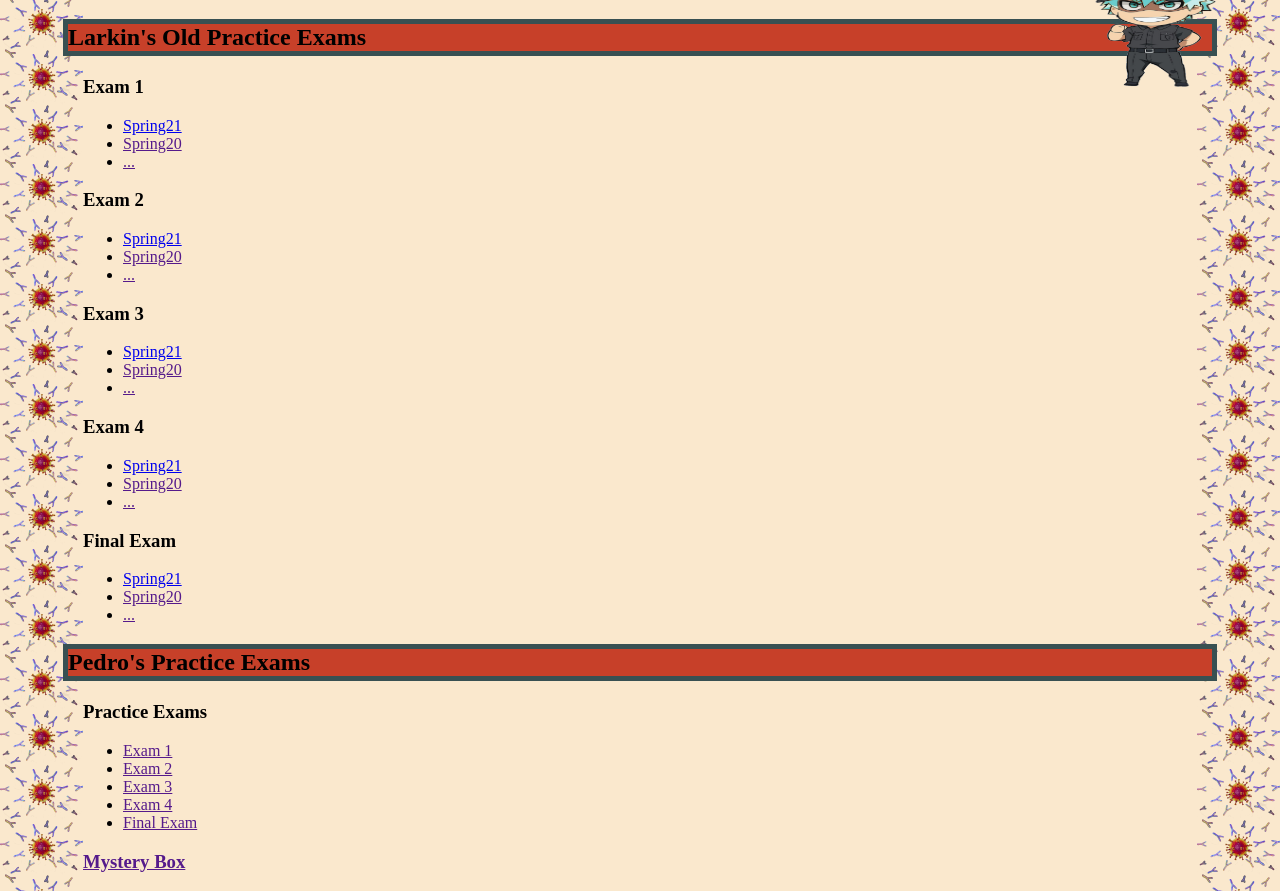
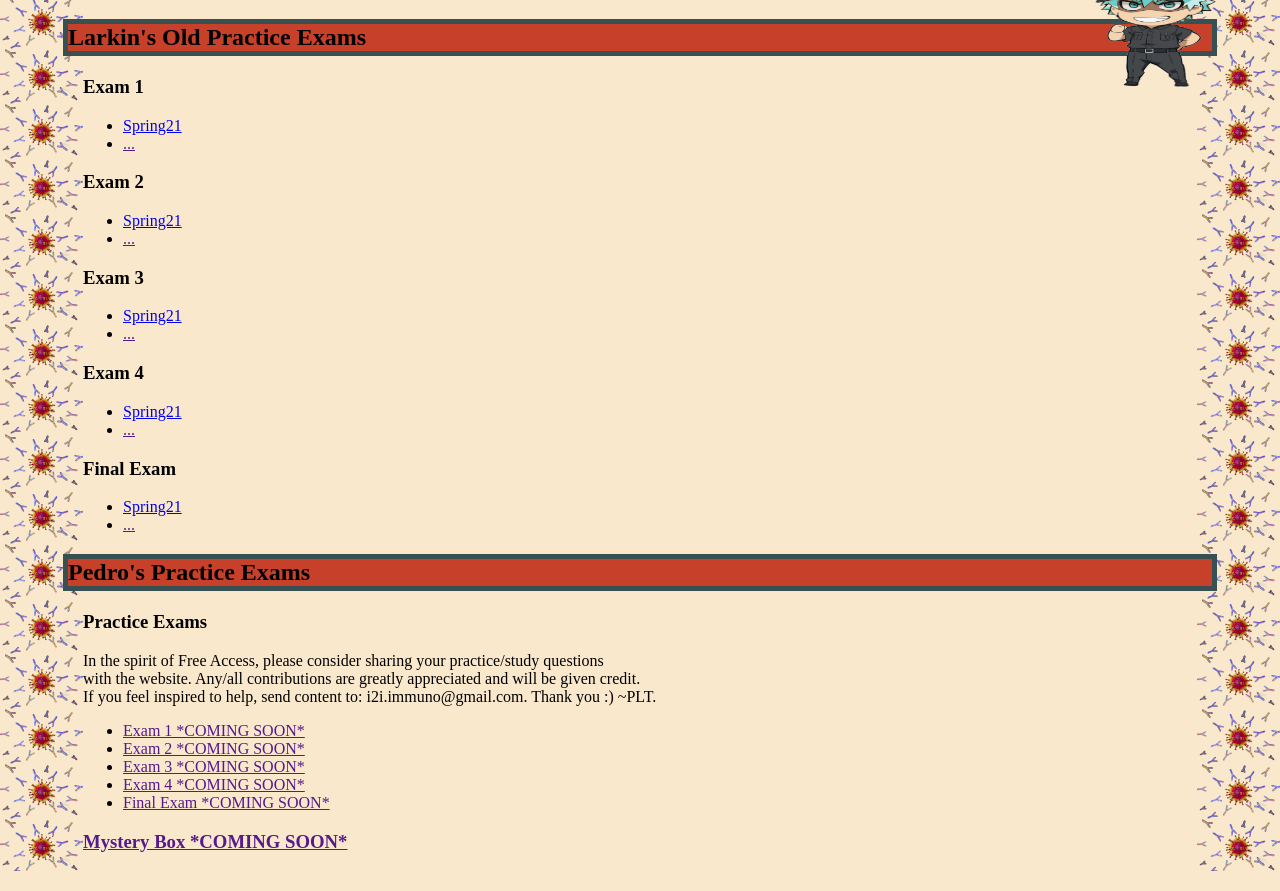
Before and after one commit to immun3/i2i, a plain HTML site: page practice.html in a window 1280 px wide. Shown: the part 91-982 px from the top of the page. Drawn offline with Linux system fonts and the light colour scheme.

Commit message:
made some small changes

```diff
--- a/practice.html
+++ b/practice.html
@@ -27,10 +27,7 @@
             <li><a href="https://drive.google.com/file/d/1VrE4TEvQyFiPIFBpvRu2wtp6aMMxfVMf/view?usp=sharing" target="_blank">
                 Spring21
             </a></li>
-            <li><a href="" target="_blank">
-                Spring20
-            </a></li>
-            <li><a href="" target="_blank">
+            <li><a href="">
                 ...
             </a></li>
         </ul>
@@ -41,10 +38,7 @@
             <li><a href="https://drive.google.com/file/d/18s5wmypjeIwVxx9XMSZvxbkiuq8LdYyW/view?usp=sharing" target="_blank">
                 Spring21
             </a></li>
-            <li><a href="" target="_blank">
-                Spring20
-            </a></li>
-            <li><a href="" target="_blank">
+            <li><a href="">
                 ...
             </a></li>
         </ul>
@@ -55,10 +49,7 @@
             <li><a href="https://drive.google.com/file/d/1vlSJy1egNFbA2gN89twOZfdGqpsaxUUk/view?usp=sharing" target="_blank">
                 Spring21
             </a></li>
-            <li><a href="" target="_blank">
-                Spring20
-            </a></li>
-            <li><a href="" target="_blank">
+            <li><a href="">
                 ...
             </a></li>
         </ul>
@@ -69,10 +60,7 @@
             <li><a href="https://drive.google.com/file/d/1tfYwoRBR8AkIzFkst3L4MY__cm4kD6aj/view?usp=sharing" target="_blank">
                 Spring21
             </a></li>
-            <li><a href="" target="_blank">
-                Spring20
-            </a></li>
-            <li><a href="" target="_blank">
+            <li><a href="">
                 ...
             </a></li>
         </ul>
@@ -83,10 +71,7 @@
             <li><a href="https://drive.google.com/file/d/1rHELRacb5fOMSWQQ9pZi_iQr29jEwCd_/view?usp=sharing" target="_blank">
                 Spring21
             </a></li>
-            <li><a href="" target="_blank">
-                Spring20
-            </a></li>
-            <li><a href="" target="_blank">
+            <li><a href="">
                 ...
             </a></li>
         </ul>
@@ -96,25 +81,30 @@
         <h3>
           Practice Exams
         </h3>
+        <p style="margin-left: 75px;margin-right: 55px;">
+            In the spirit of Free Access, please consider sharing your practice/study questions <br>
+            with the website. Any/all contributions are greatly appreciated and will be given credit. <br>
+            If you feel inspired to help, send content to: i2i.immuno@gmail.com. Thank you :) ~PLT.
+        </p>
         <ul style="margin-left: 75px;margin-right: 55px;">
-            <li><a href="" target="_blank">
-                Exam 1
+            <li><a href="">
+                Exam 1 *COMING SOON*
             </a></li>
-            <li><a href="" target="_blank">
-                Exam 2
+            <li><a href="">
+                Exam 2 *COMING SOON*
             </a></li>
-            <li><a href="" target="_blank">
-                Exam 3
+            <li><a href="">
+                Exam 3 *COMING SOON*
             </a></li>
-            <li><a href="" target="_blank">
-                Exam 4
+            <li><a href="">
+                Exam 4 *COMING SOON*
             </a></li>
-            <li><a href="" target="_blank">
-                Final Exam
+            <li><a href="">
+                Final Exam *COMING SOON*
             </a></li>
         </ul>
         <h3><a href="">
-            Mystery Box
+            Mystery Box *COMING SOON*
         </a></h3>
     </body>
 </html>
```
Also changed, not shown: innate.html (+1 -1 lines), studyMaterials.html (+45 -0 lines).
